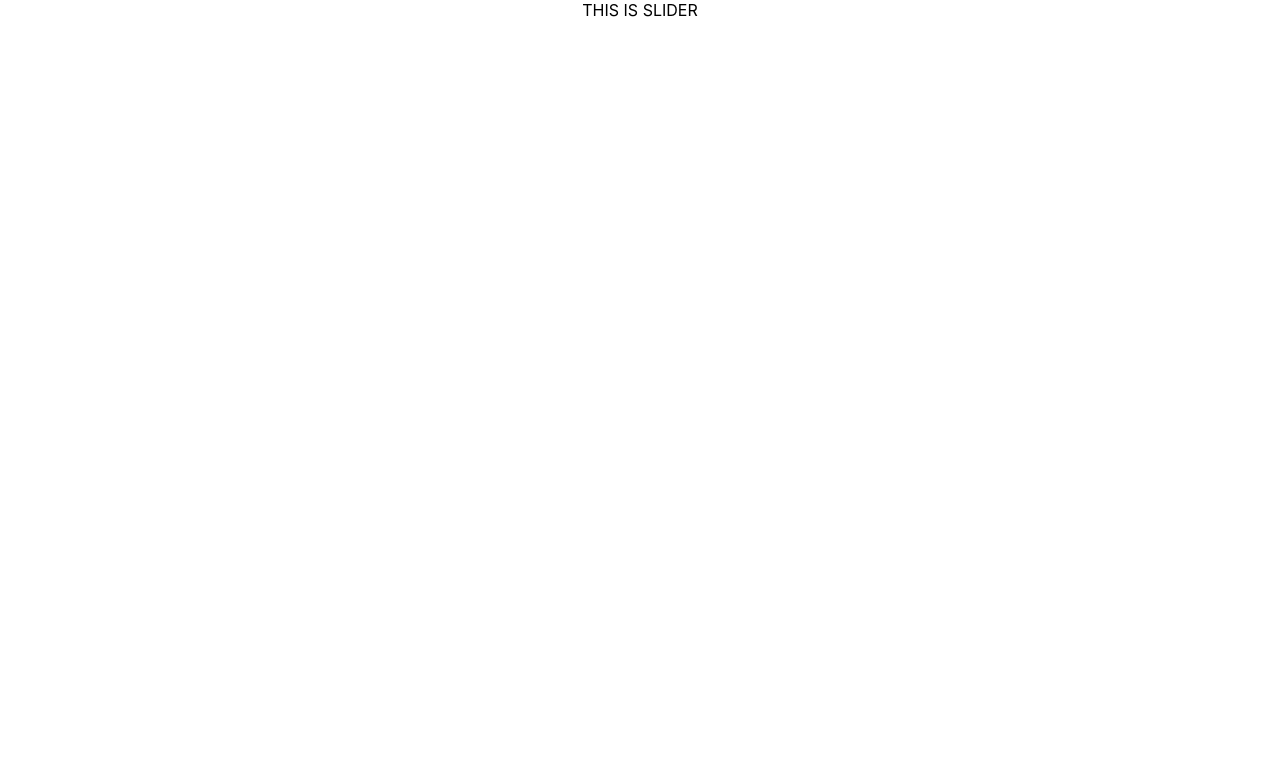
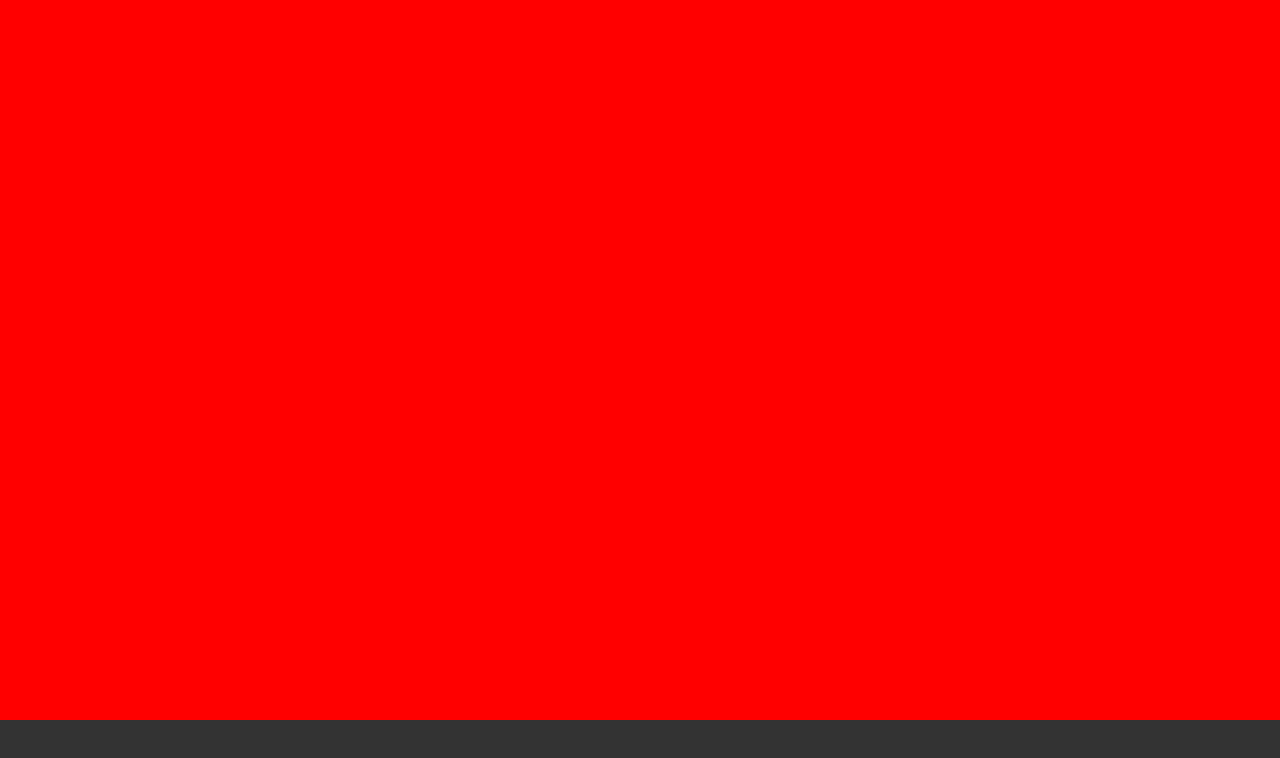
Before and after one commit to KateChantha/image-slider, a React (Create React App) app: page / in a window 1280 px wide. Shown: the top 758 px of the page. Built offline with nearby package versions, Linux system fonts and the light colour scheme.

Commit message:
give SliderContentthe ability to move back and forth horizontally

```diff
--- a/package.json
+++ b/package.json
@@ -3,6 +3,8 @@
   "version": "0.1.0",
   "private": true,
   "dependencies": {
+    "@emotion/react": "^11.1.4",
+    "@emotion/styled": "^11.0.0",
     "@testing-library/jest-dom": "^5.11.4",
     "@testing-library/react": "^11.1.0",
     "@testing-library/user-event": "^12.1.10",
--- a/src/components/Slider.js
+++ b/src/components/Slider.js
@@ -1,6 +1,11 @@
+import React from 'react';
+import SliderContent from './SliderContent';
+
 const Slider = () => {
   return (
-    <div style={{height:'100%', width:'100%'}}>THIS IS SLIDER</div>
+    <div style={{height:'100%', width:'100%', background: '#333'}}>
+      <SliderContent/>
+    </div>
   )
 }
 
--- /dev/null
+++ b/src/components/SliderContent.js
@@ -0,0 +1,13 @@
+import React from 'react';
+import styled from '@emotion/styled';
+
+const SliderContent = styled.div`
+  transform: translateX(-${props => props.translate}px);
+  transition: transform ease-out ${props => props.transition}s;
+  height: 90%;
+  width: ${props => props.width}px;
+  display: flex;
+  background: red;
+`
+
+export default SliderContent;
```
Also changed, not shown: 2 other files (tests, documents, lock files or other folders).
